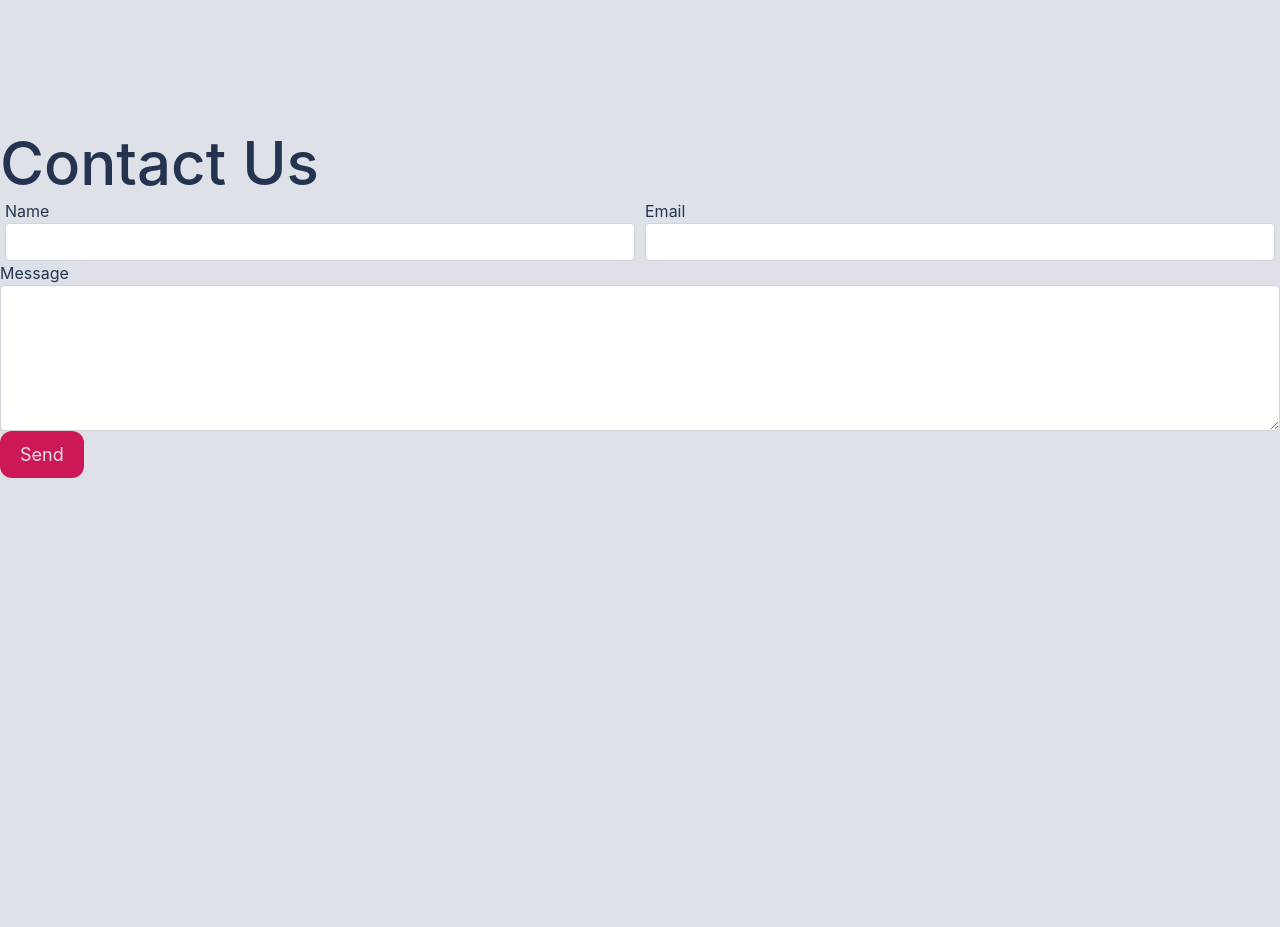
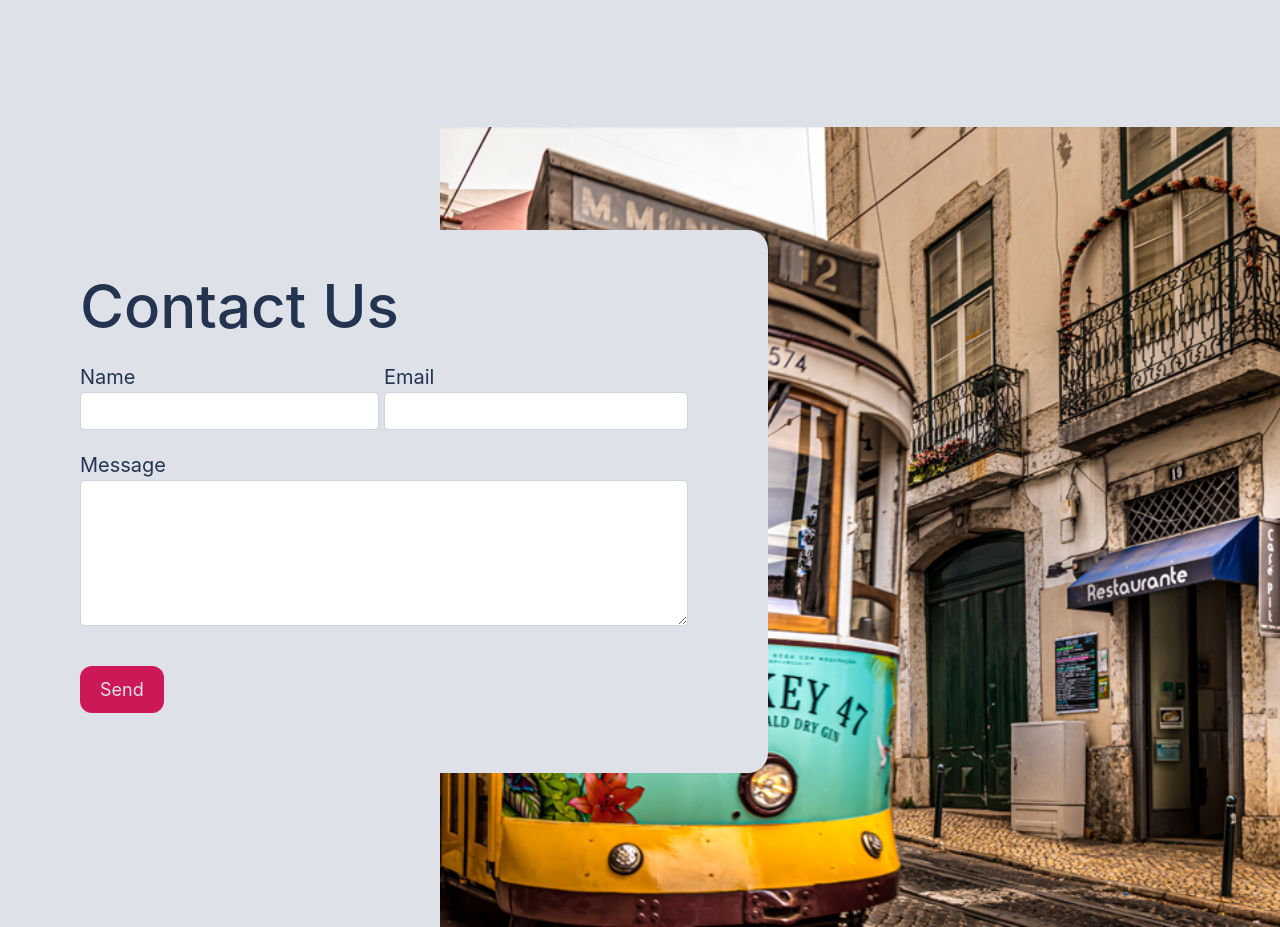
Before and after one commit to ecpieritz/next-trip, a Vue app: page / in a window 1280 px wide. Shown: the part 5560-6487 px from the top of the page. Before the commit the page ends 6038 px from the top, so only its background shows below. Built offline with nearby package versions, Linux system fonts and the light colour scheme.

Commit message:
Added Contact scss

```diff
--- a/src/components/ContactUs.vue
+++ b/src/components/ContactUs.vue
@@ -16,8 +16,8 @@
             </div>
           </div>
           <div class="form-group">
-            <label for="form-message">Message</label>
-            <textarea class="form-control" id="form-message" rows="6"></textarea>
+            <label for="formMessage">Message</label>
+            <textarea class="form-control" id="formMessage" rows="6"></textarea>
           </div>
           <button type="submit" class="nt-btn bg-pink">Send</button>
         </form>
@@ -36,4 +36,50 @@ export default {
 <style scoped lang="scss">
 @import '../scss/main.scss';
 
+.nt-contact {
+  height: 800px;
+  background-image: url(../assets/imgs/nt__contact-bg.png);
+  background-repeat: no-repeat;
+  background-position: right center;
+  background-size: auto 800px;
+
+  .container-fluid {
+    padding-top: 8%;
+
+  }
+
+  .nt-color__bg__white {
+    width: 60%;
+    padding: 40px 80px 60px;
+    border-radius: 20px;
+  }
+
+  h4 {
+    margin: 40px 0 60px;
+    width: 70%;
+    line-height: 1.5;
+  }
+
+  .form-group{
+    margin-top: 20px;
+    label{
+      margin: 0;
+      font-size: 20px;
+    }
+
+    &.col-md-6{
+      padding-left: 0;
+      padding-right: 0;
+      &:first-child{
+        padding-right: 5px;
+      }
+    }
+  }
+
+  button{
+      margin-top: 40px;
+  }
+
+
+}
 </style>
```
Also changed, not shown: src/assets/imgs/nt__contact-bg.png (added).
